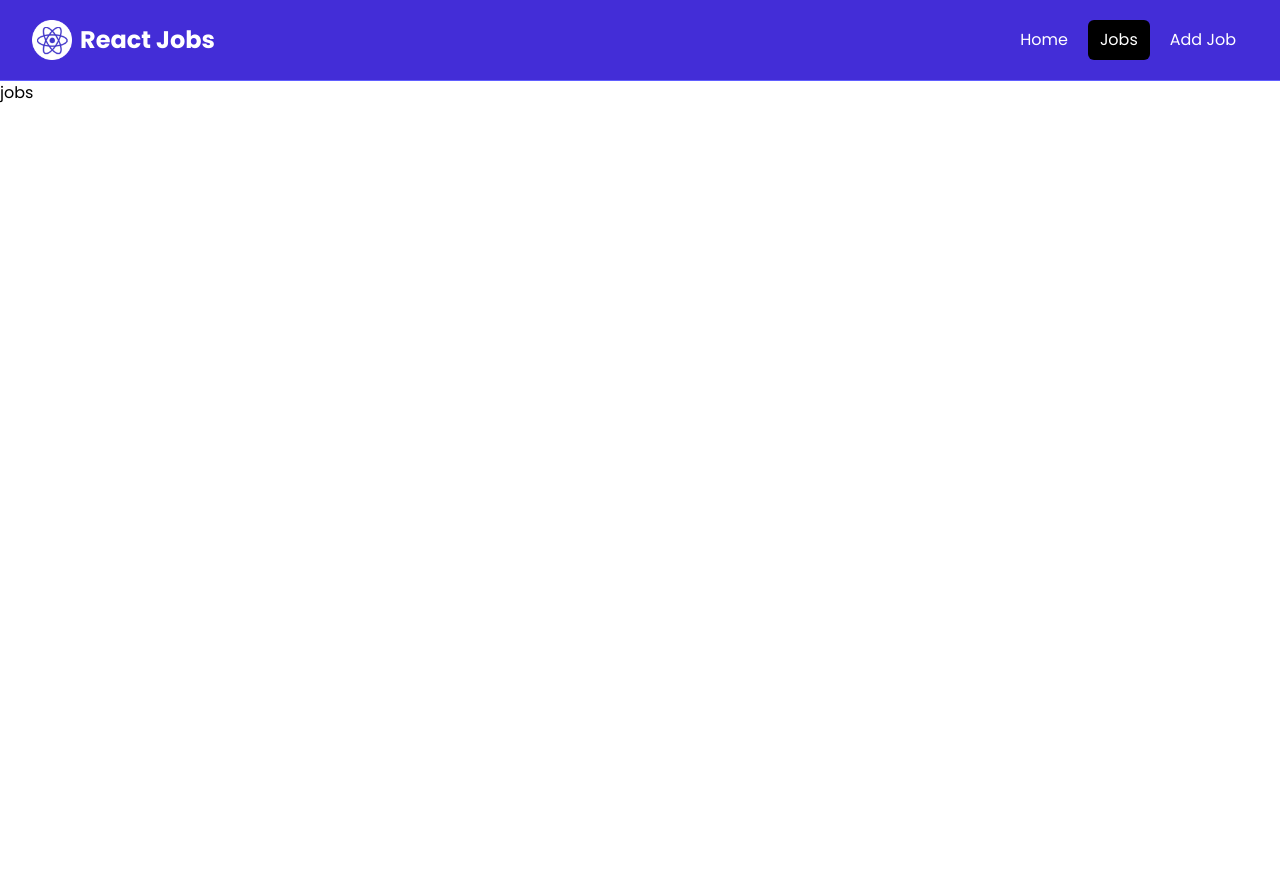
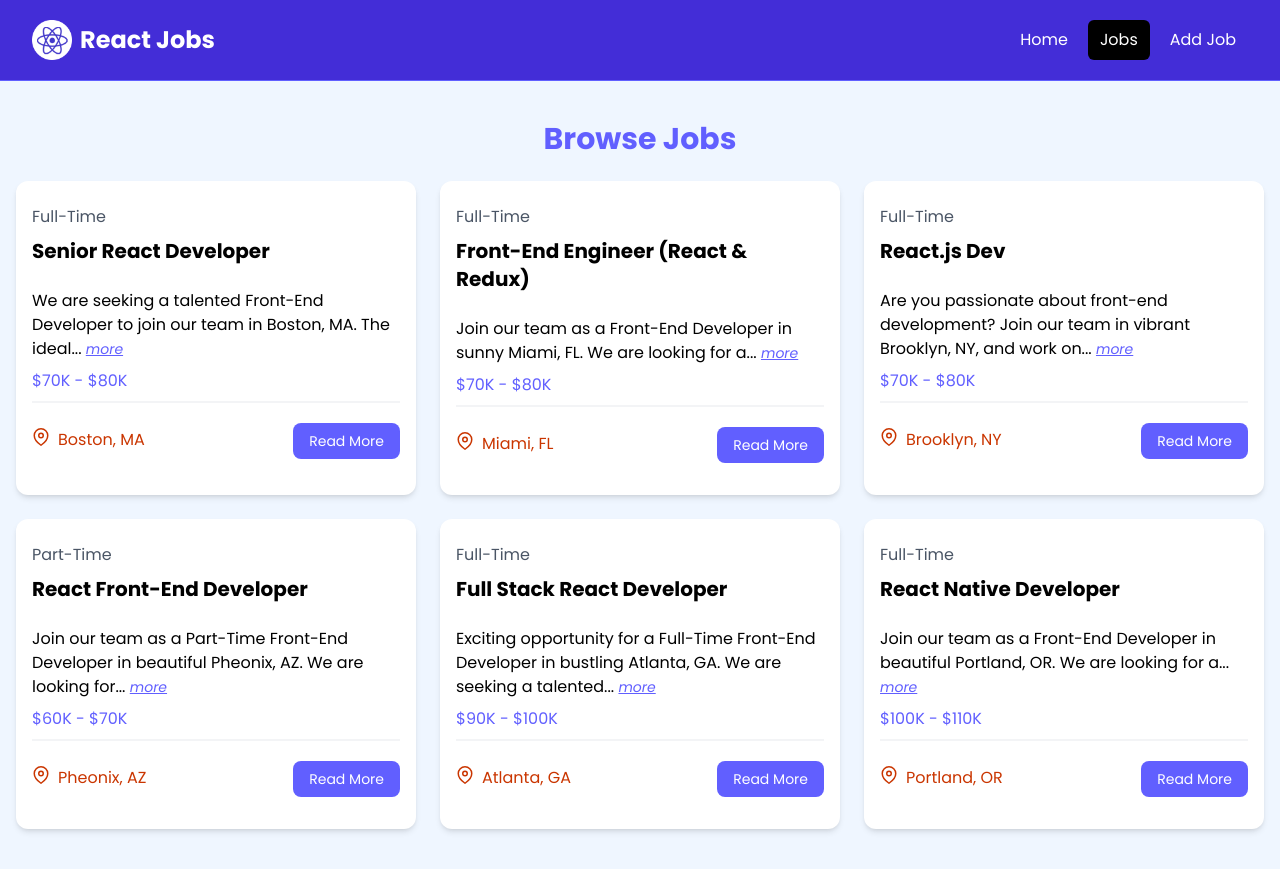
Before and after one commit to doinby/react-crashcourse-traversymedia, a React (Vite) app: page /jobs in a window 1280 px wide. Before the commit the page ends 800 px from the top, so only its background shows below. Built offline with nearby package versions, Linux system fonts and the light colour scheme.

Commit message:
add job listings to job page

```diff
--- a/src/components/JobListings.jsx
+++ b/src/components/JobListingsAll.jsx
@@ -1,7 +1,7 @@
 import jobs from '../jobs.json';
 import JobListing from './JobListing';
 
-export default function JobListings() {
+export default function JobListingsAll() {
 	return (
 		<section className='bg-blue-50 px-4 py-10'>
 			<div className='container-xl lg:container m-auto'>
--- a/src/pages/JobsPage.jsx
+++ b/src/pages/JobsPage.jsx
@@ -1,3 +1,9 @@
+import JobListingsAll from '../components/JobListingsAll';
+
 export default function JobsPage() {
-	return <>jobs</>;
+	return (
+		<>
+			<JobListingsAll />
+		</>
+	);
 }
```
